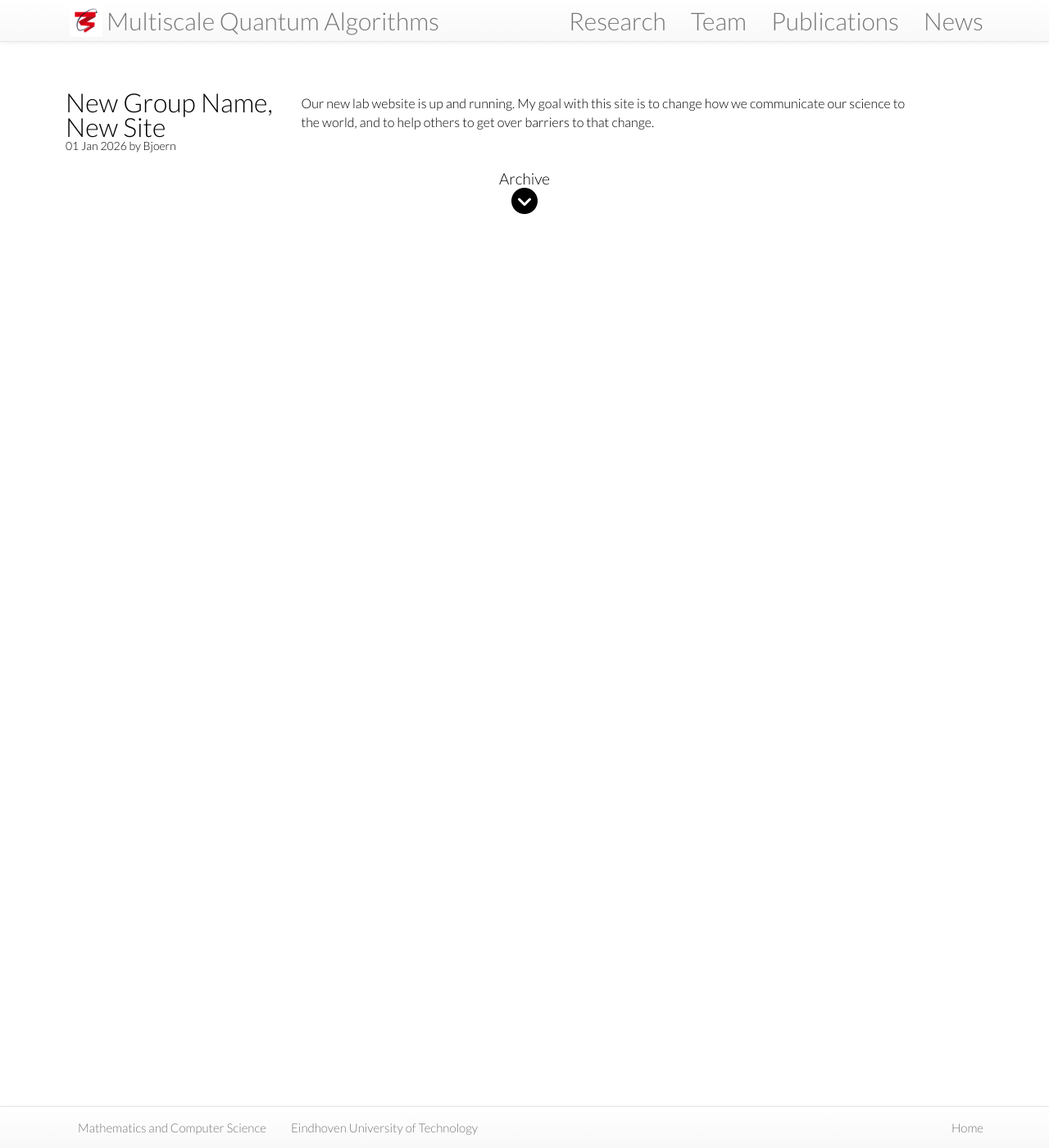
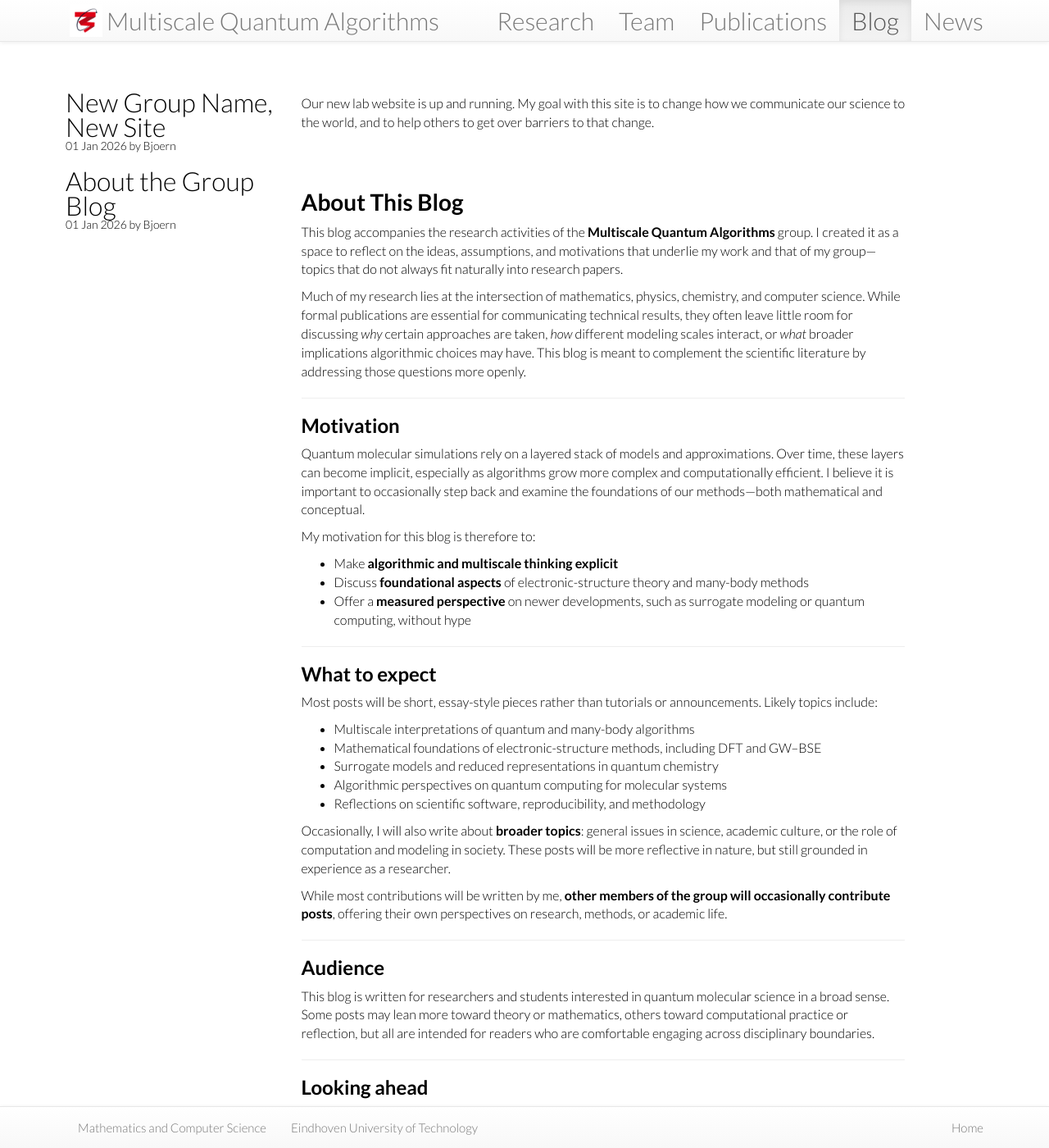
Before and after one commit to BaumeierGroup/multiscale-quantum-algorithms.github.io, a Jekyll site: the page built from blog/index.html, in a window 1280 px wide and 1400 px high. Shown: the whole window at 82% size. Built offline with Jekyll 4.4.1, drawn with Linux system fonts in a browser that asks for light colours; nearby versions of some CDN libraries; some of the changed text lies outside the part shown.

Commit message:
more blog posts tries

```diff
--- /dev/null
+++ b/blog/_posts/2026-01-01-blog.md
@@ -0,0 +1,57 @@
+---
+layout: post
+title: "About the Group Blog"
+description: ""
+author_handle: baumeier
+category: blog
+tags: []
+---
+{% include JB/setup %}
+
+# About This Blog
+
+This blog accompanies the research activities of the **Multiscale Quantum Algorithms** group. I created it as a space to reflect on the ideas, assumptions, and motivations that underlie my work and that of my group—topics that do not always fit naturally into research papers.
+
+Much of my research lies at the intersection of mathematics, physics, chemistry, and computer science. While formal publications are essential for communicating technical results, they often leave little room for discussing *why* certain approaches are taken, *how* different modeling scales interact, or *what* broader implications algorithmic choices may have. This blog is meant to complement the scientific literature by addressing those questions more openly.
+
+---
+
+## Motivation
+
+Quantum molecular simulations rely on a layered stack of models and approximations. Over time, these layers can become implicit, especially as algorithms grow more complex and computationally efficient. I believe it is important to occasionally step back and examine the foundations of our methods—both mathematical and conceptual.
+
+My motivation for this blog is therefore to:
+
+- Make **algorithmic and multiscale thinking explicit**
+- Discuss **foundational aspects** of electronic-structure theory and many-body methods
+- Offer a **measured perspective** on newer developments, such as surrogate modeling or quantum computing, without hype
+
+---
+
+## What to expect
+
+Most posts will be short, essay-style pieces rather than tutorials or announcements. Likely topics include:
+
+- Multiscale interpretations of quantum and many-body algorithms
+- Mathematical foundations of electronic-structure methods, including DFT and GW–BSE
+- Surrogate models and reduced representations in quantum chemistry
+- Algorithmic perspectives on quantum computing for molecular systems
+- Reflections on scientific software, reproducibility, and methodology
+
+Occasionally, I will also write about **broader topics**: general issues in science, academic culture, or the role of computation and modeling in society. These posts will be more reflective in nature, but still grounded in experience as a researcher.
+
+While most contributions will be written by me, **other members of the group will occasionally contribute posts**, offering their own perspectives on research, methods, or academic life.
+
+---
+
+## Audience
+
+This blog is written for researchers and students interested in quantum molecular science in a broad sense. Some posts may lean more toward theory or mathematics, others toward computational practice or reflection, but all are intended for readers who are comfortable engaging across disciplinary boundaries.
+
+---
+
+## Looking ahead
+
+Posts will appear irregularly, whenever there is something worth writing about. The goal is not frequency, but clarity and substance.
+
+I hope this blog provides some insight into how I think about **multiscale quantum algorithms**, and perhaps encourages thoughtful discussion beyond the confines of formal publications.
--- a/blog/index.html
+++ b/blog/index.html
@@ -2,7 +2,7 @@
 layout: default
 title: "Blog"
 description: "The Drummond Lab blog"
-group: invisible
+group: navigation
 navorder: 5
 ---
 {% include JB/setup %}
```
